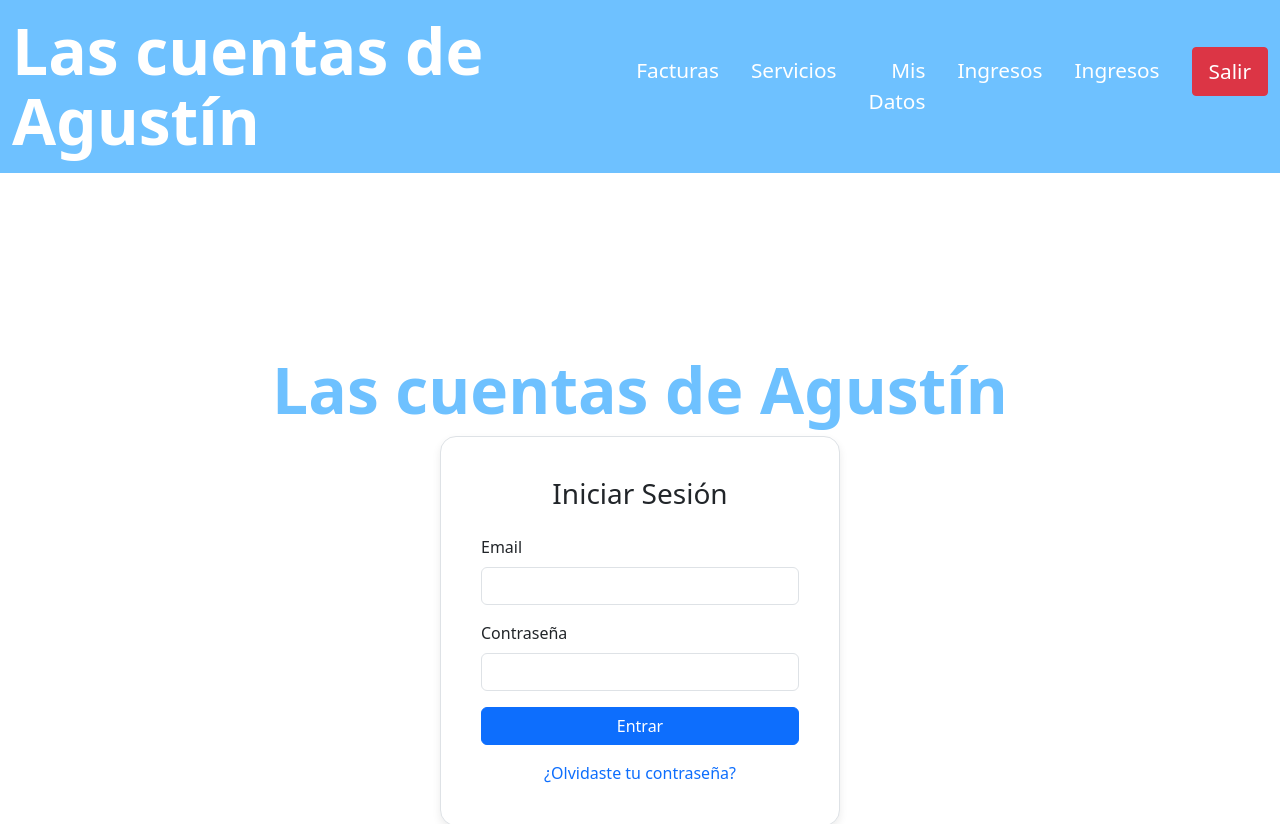
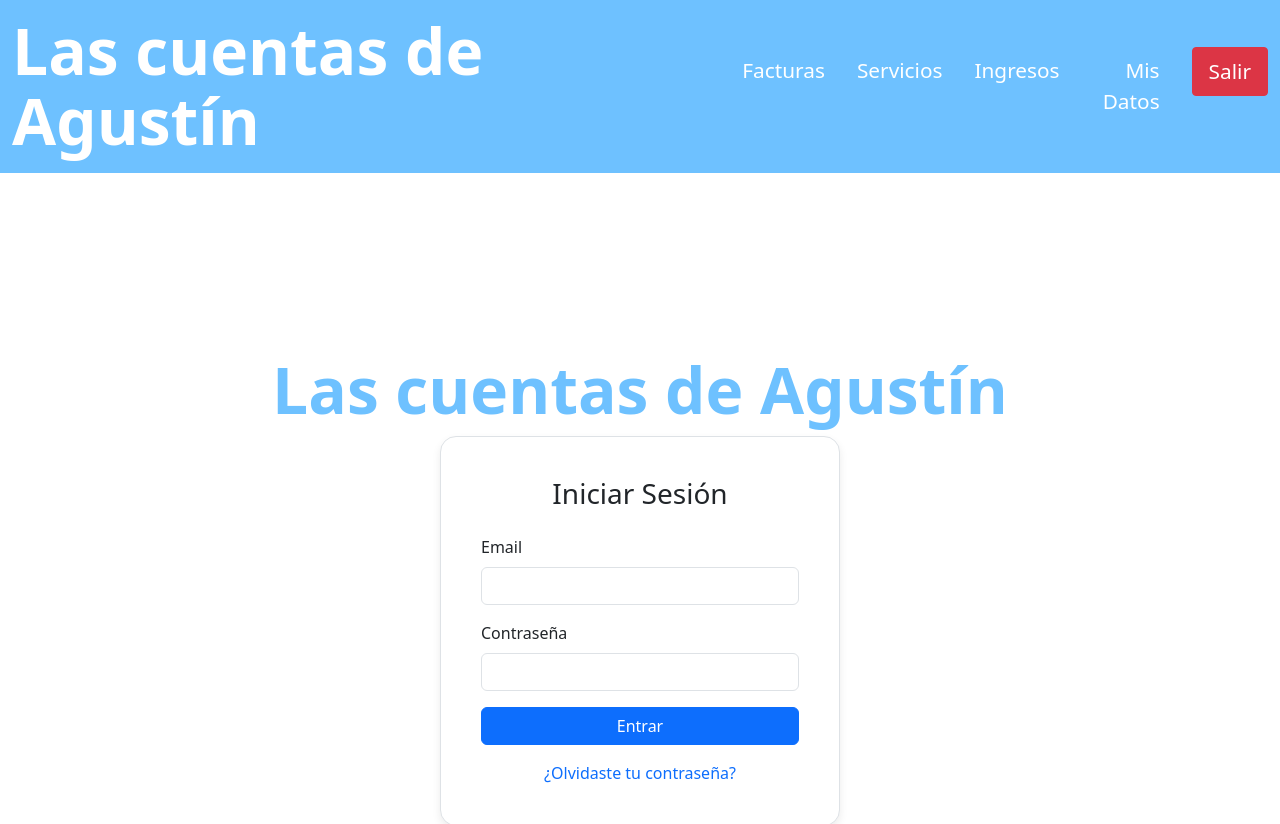
Before and after one commit to nologa/contabilidad, an Angular app in the folder contabilidad-app/: page / in a window 1280 px wide. Shown: the top 824 px of the page. Built offline with nearby package versions, Linux system fonts and the light colour scheme.

Commit message:
Corrección header

```diff
--- a/contabilidad-app/src/app/layout/header.html
+++ b/contabilidad-app/src/app/layout/header.html
@@ -2,29 +2,36 @@
     <nav class="navbar navbar-expand-lg app-header" role="navigation" aria-label="Navegación principal">
         <div class="container-fluid">
             <h1>
-                <a class="navbar-brand" routerLink="/facturas" aria-label="Las cuentas de Agustín - Ir a inicio">Las cuentas de Agustín</a>
+                <a class="navbar-brand" routerLink="/facturas" aria-label="Las cuentas de Agustín - Ir a inicio">Las
+                    cuentas de Agustín</a>
             </h1>
-            <button class="navbar-toggler" type="button" data-bs-toggle="collapse" data-bs-target="#appHeaderNav" aria-controls="appHeaderNav" aria-expanded="false" aria-label="Alternar menú de navegación">
+            <button class="navbar-toggler" type="button" data-bs-toggle="collapse" data-bs-target="#appHeaderNav"
+                aria-controls="appHeaderNav" aria-expanded="false" aria-label="Alternar menú de navegación">
                 <span class="navbar-toggler-icon"></span>
             </button>
 
             <div class="collapse navbar-collapse" id="appHeaderNav">
                 <ul class="navbar-nav ms-auto mb-2 mb-lg-0 justify-content-end">
                     <li class="nav-item">
-                        <a class="nav-link" routerLink="/facturas" routerLinkActive="active" aria-label="Facturas">Facturas</a>
+                        <a class="nav-link" routerLink="/facturas" routerLinkActive="active"
+                            aria-label="Facturas">Facturas</a>
                     </li>
                     <li class="nav-item">
-                        <a class="nav-link" routerLink="/servicios" routerLinkActive="active" aria-label="Servicios">Servicios</a>
+                        <a class="nav-link" routerLink="/servicios" routerLinkActive="active"
+                            aria-label="Servicios">Servicios</a>
                     </li>
                     <li class="nav-item">
-                        <a class="nav-link" routerLink="/mis-datos" routerLinkActive="active" aria-label="Mis datos personales">Mis Datos</a>
+                        <a class="nav-link" routerLink="/ingresos" routerLinkActive="active"
+                            aria-label="Ingresos">Ingresos</a>
                     </li>
                     <li class="nav-item">
-                        <a class="nav-link" routerLink="/ingresos" routerLinkActive="active" aria-label="Ingresos">Ingresos</a>
+                        <a class="nav-link" routerLink="/mis-datos" routerLinkActive="active"
+                            aria-label="Mis datos personales">Mis Datos</a>
                     </li>
-                    <li class="nav-item">                        <a class="nav-link" routerLink="/ingresos" routerLinkActive="active" aria-label="Ingresos">Ingresos</a>
-                    </li>
-                    <li class="nav-item">                        <button class="btn btn-danger btn-sm ms-lg-3" (click)="logout()" aria-label="Cerrar sesión">Salir</button>
+
+                    <li class="nav-item">
+                        <button class="btn btn-danger btn-sm ms-lg-3" (click)="logout()"
+                            aria-label="Cerrar sesión">Salir</button>
                     </li>
                 </ul>
             </div>
```
